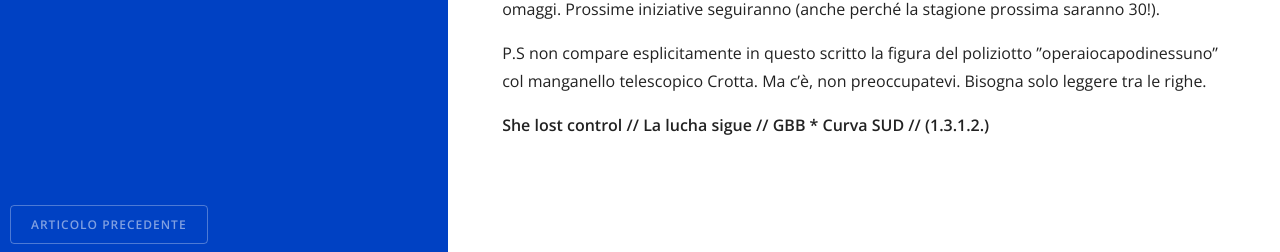
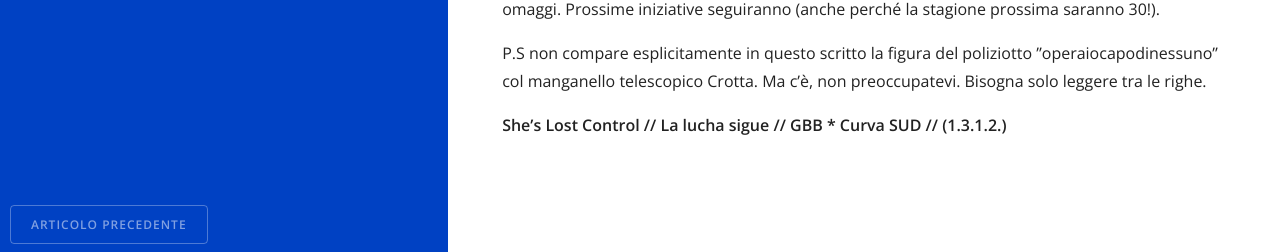
Before and after one commit to cyberl3o/cyberl3o.github.io, a Jekyll site: the page built from _posts/2018-04-09-di-chi-perde-il-controllo.md, in a window 1280 px wide. Shown: the part 2537-2789 px from the top of the page. Built offline with Jekyll 4.4.1, drawn with Linux system fonts in a browser that asks for light colours; nearby versions of some CDN libraries.

```diff
--- a/_posts/2018-04-09-di-chi-perde-il-controllo.md
+++ b/_posts/2018-04-09-di-chi-perde-il-controllo.md
@@ -135,4 +135,5 @@ P.S non compare esplicitamente in questo scritto la figura del
 poliziotto ”operaiocapodinessuno” col manganello telescopico Crotta. Ma
 c’è, non preoccupatevi. Bisogna solo leggere tra le righe.
 
-**She lost control // La lucha sigue // GBB * Curva SUD // (1.3.1.2.)**
+**She's Lost Control // La lucha sigue // GBB * Curva SUD //
+(1.3.1.2.)**
```
